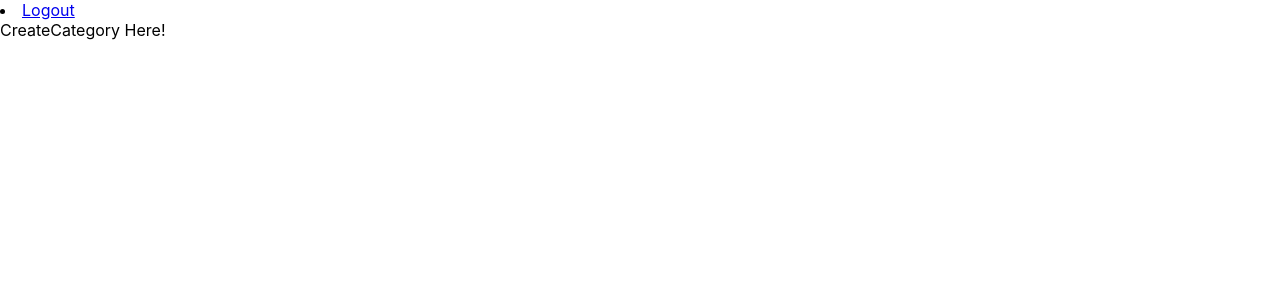
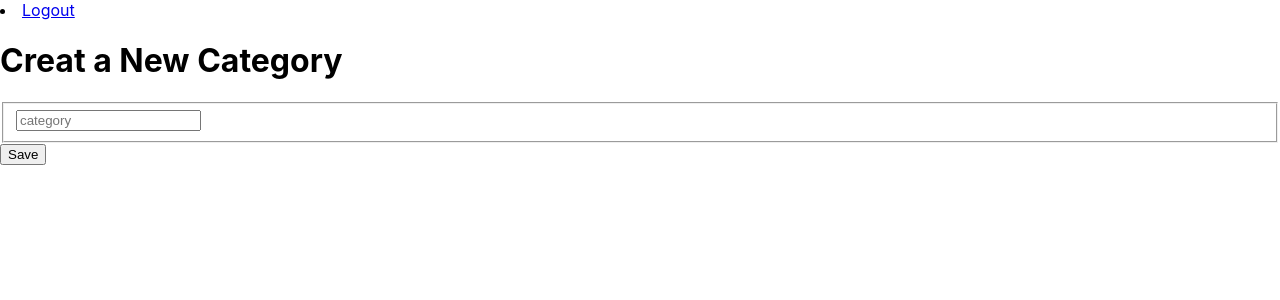
Before and after one commit to NSS-Day-Cohort-68/rare-client-monty-py, a React (Create React App) app: page /createCategory in a window 1280 px wide. Shown: the top 300 px of the page. Built offline with nearby package versions, Linux system fonts and the light colour scheme; sample sign-in values are in the browser's storage.

Commit message:
created basic category input form

```diff
--- a/src/components/categories/CreateCategory.js
+++ b/src/components/categories/CreateCategory.js
@@ -1,7 +1,36 @@
+import { useState } from "react"
 
 
 export default function CreateCategory() {
+  const [category, setCategory] = useState("")
+
+  const handleSave = (e) => {
+    e.preventDefault()
+    const categoryObj = {
+      "label": category
+    }
+
+
+  }
+
+
   return (
-    <div>CreateCategory Here!</div>
+    <div className="createCategory-main">
+      <form className="createCategory-form" onSubmit={handleSave}>
+        <h1>Creat a New Category</h1>
+        <fieldset>
+          <input
+            type="text"
+            placeholder="category"
+            required
+            value={category}
+            onChange={(e)=>{setCategory(e.target.value)}}
+          />
+        </fieldset>
+        <div className="createCategory-btn-container">
+          <button className="createCategory-btn" type="submit">Save</button>
+        </div>
+      </form>
+    </div>
   )
 }
```
Also changed, not shown: src/components/categories/category.css (added), src/services/PostService.js (renamed from src/components/services/PostService.js).
